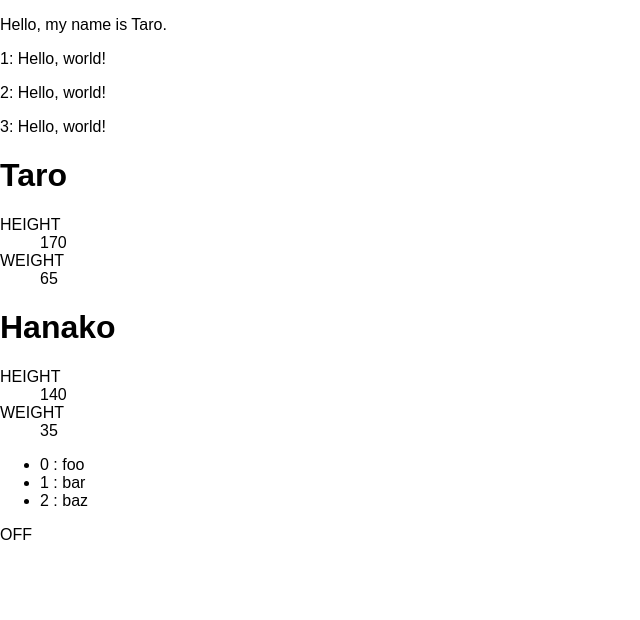
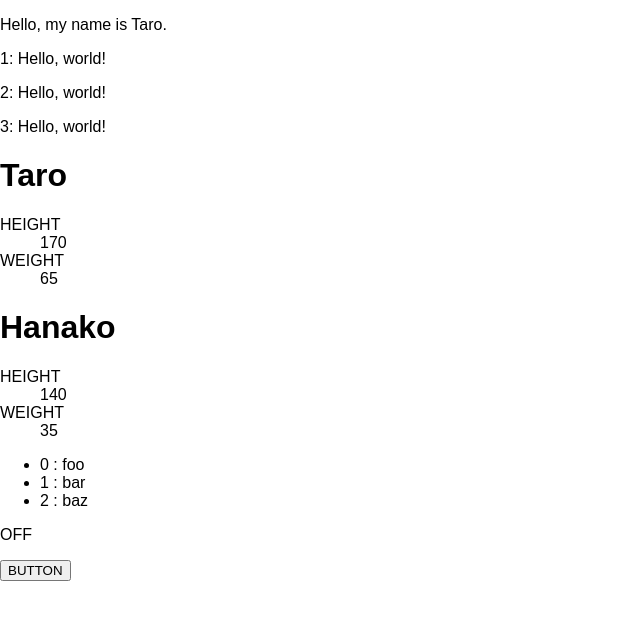
Before and after one commit to ShuheiKgy/react_app_003, a React (Create React App) app: page / in a window 1280 px wide. Shown: the top 620 px of the page, without its empty margins (0-640 px from the left). Built offline with nearby package versions, Linux system fonts and the light colour scheme.

Commit message:
button.js追加

```diff
--- a/src/App.js
+++ b/src/App.js
@@ -3,6 +3,7 @@ import Hello from './hello';
 import Profile from './profile';
 import List from './list';
 import Switch from './switch';
+import Button from './button';
 
 class App extends Component {
   render() {
@@ -15,6 +16,7 @@ class App extends Component {
         <Profile name="Hanako" age="10" height="140" weight="35" love="Cats" />
         <List data={listData} />
         <Switch />
+        <Button />
       </div>
     );
   }
--- /dev/null
+++ b/src/button.js
@@ -0,0 +1,22 @@
+import React, {Component} from 'react';
+
+class Button extends Component {
+
+    constructor() {
+        super();
+    }
+
+    handleClick() {
+        alert('button click!!');
+    }
+
+    render() {
+        return (
+            <div>
+                <button onClick={this.handleClick}>BUTTON</button>
+            </div>
+        );
+    }
+}
+
+export default Button;
```
